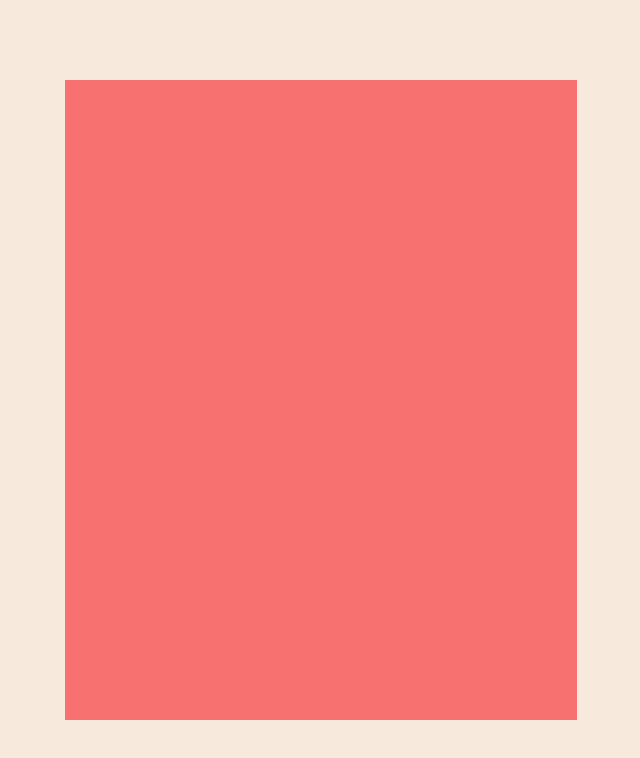
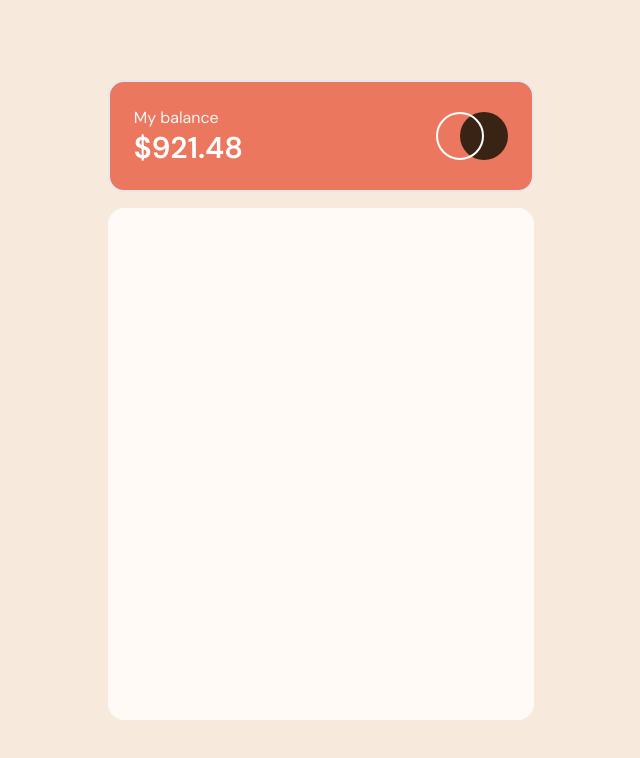
Before and after one commit to Rohanbasnet12/Expense-chart-component, a plain HTML site: page index.html in a window 1280 px wide. Shown: the whole page, without its empty margins (319-959 px from the left). Drawn offline with nearby package versions, Linux system fonts and the light colour scheme.

Commit message:
Left with the bottom section of the project

```diff
--- a/index.html
+++ b/index.html
@@ -16,9 +16,30 @@
 
 <body>
   <main id="main" class="flex items-center justify-center">
-    <div id="wrapper" class="w-2/5 h-4/5 bg-red-400">
-      <div class="container"></div>
-      <div class="container"></div>
+    <div id="wrapper" class="w-4/12 h-4/5">
+      <div class="container w-full h-full flex flex-col gap-4">
+
+        <div id="top-section" class="border-2 rounded-2xl p-6 flex items-center justify-between">
+          <div id="myBalance-section" class="flex flex-col">
+            <h2 class="text-gray-100 cursor-pointer">My balance</h2>
+            <p class="text-white text-3xl font-semibold cursor-pointer">$921.48</p>
+          </div>
+          <div class="img cursor-pointer">
+            <svg width="72" height="48" viewBox="0 0 72 48" xmlns="http://www.w3.org/2000/svg">
+              <g fill="none" fill-rule="evenodd">
+                <circle fill="#382314" cx="48" cy="24" r="24" />
+                <circle stroke="#FFF" stroke-width="2" cx="24" cy="24" r="23" />
+              </g>
+            </svg>
+          </div>
+        </div>
+
+        <div id="bottom-section" class="w-full h-full rounded-2xl p-6 grid grid-rows-4 bg-white">
+          <div id="spending-detail" class="row-span-1"></div>
+          <div id="detail-chart" class="row-span-2"></div>
+          <div id="total-spending-detail" class="row-span-1"></div>
+        </div>
+      </div>
     </div>
   </main>
 
--- a/src/style.css
+++ b/src/style.css
@@ -25,7 +25,7 @@
 
     /* Font weight */
     --WEIGHT-1: 400;
-    --WEIGHT-1: 700;
+    --WEIGHT-2: 700;
 
     /* Font weight */
     --PARAH-SIZE: 18px;
@@ -45,3 +45,15 @@ body {
     height: 100vh;
     background: var(--CREAM);
 }
+
+/* Styling top section */
+#top-section {
+    background: var(--SOFT-RED);
+    font-family: var(--PRIMARY-FONT);
+}
+
+/* Styling bottom section */
+#bottom-section {
+    background: var(--VERY-PALE-ORANGE);
+    font-family: var(--PRIMARY-FONT);
+}
```
